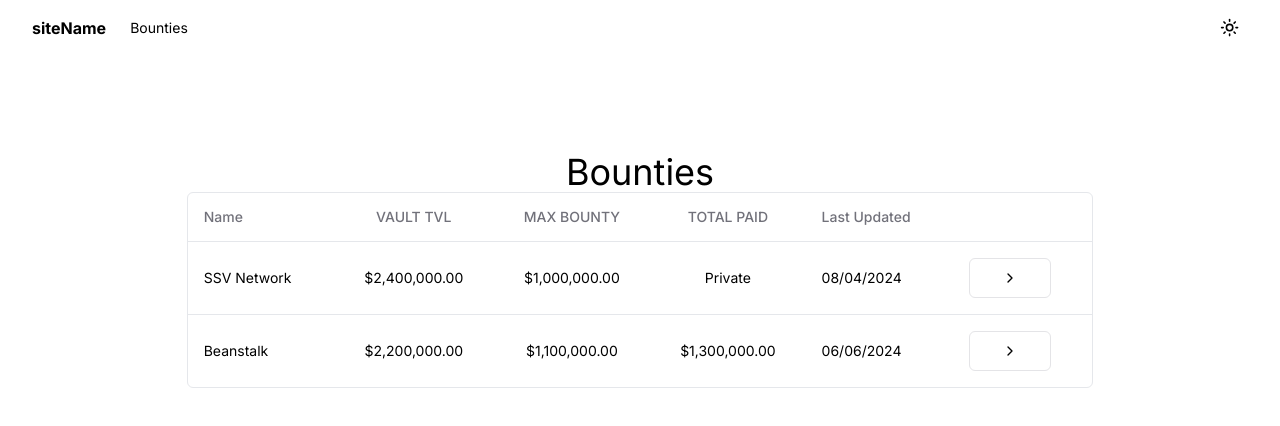
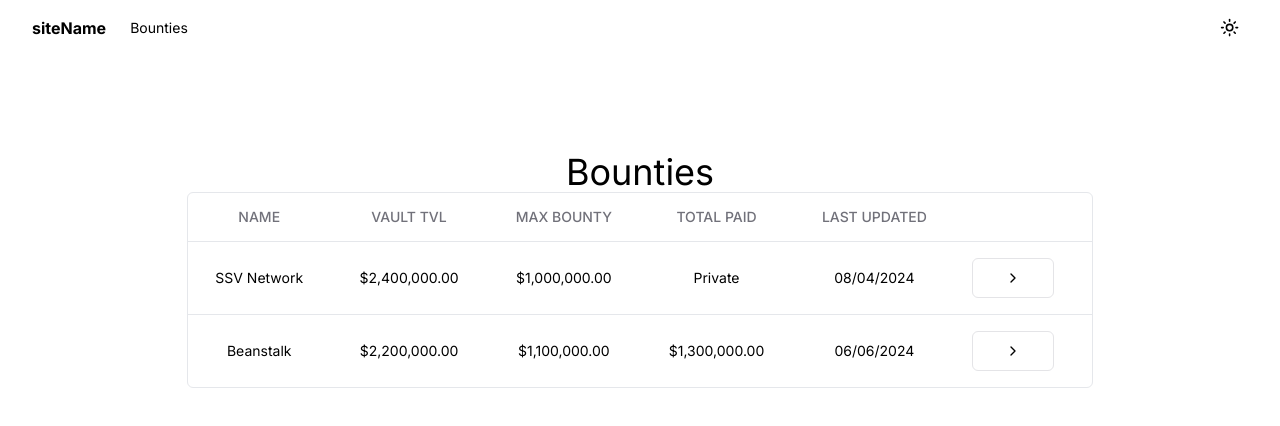
Before and after one commit to RohaanMooken/StarkHack, a Next.js app in the folder frontend/: page /bounties in a window 1280 px wide. Shown: the top 426 px of the page. Built offline with nearby package versions, Linux system fonts and the light colour scheme.

Commit message:
Quick format changes to name and last updated columns

```diff
--- a/frontend/src/app/bounties/columns.jsx
+++ b/frontend/src/app/bounties/columns.jsx
@@ -30,7 +30,11 @@ export const data = [
 export const columns = [
 	columnHelper.accessor("name", {
 		accessorKey: "name",
-		header: "Name",
+		header: () => <div className="text-center uppercase">name</div>,
+        cell: ({ row }) => {
+            const value = row.getValue("name");
+            return <div className="text-center">{value}</div>;
+        }
 	}),
 	columnHelper.accessor("vault_tvl", {
 		accessorKey: "vault_tvl",
@@ -80,7 +84,11 @@ export const columns = [
 	// convert to nice datetime format
 	columnHelper.accessor("last_updated", {
 		accessorKey: "last_updated",
-		header: "Last Updated",
+		header: () => <div className="text-center uppercase">last updated</div>,
+        cell: ({ row }) => {
+            const value = row.getValue("last_updated");
+            return <div className="text-center">{value}</div>;
+        }
 	}),
 	{
 		id: "actions",
```
